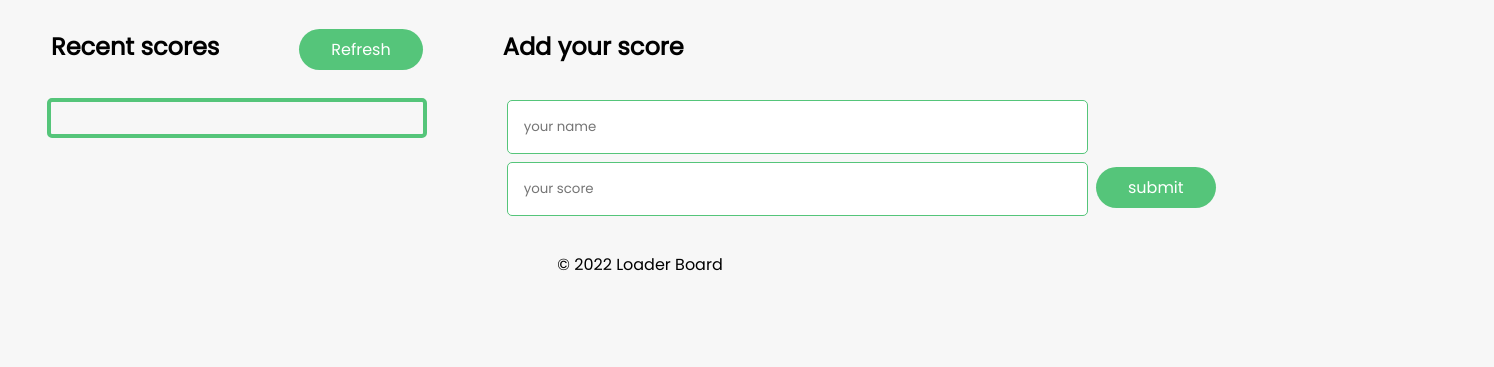
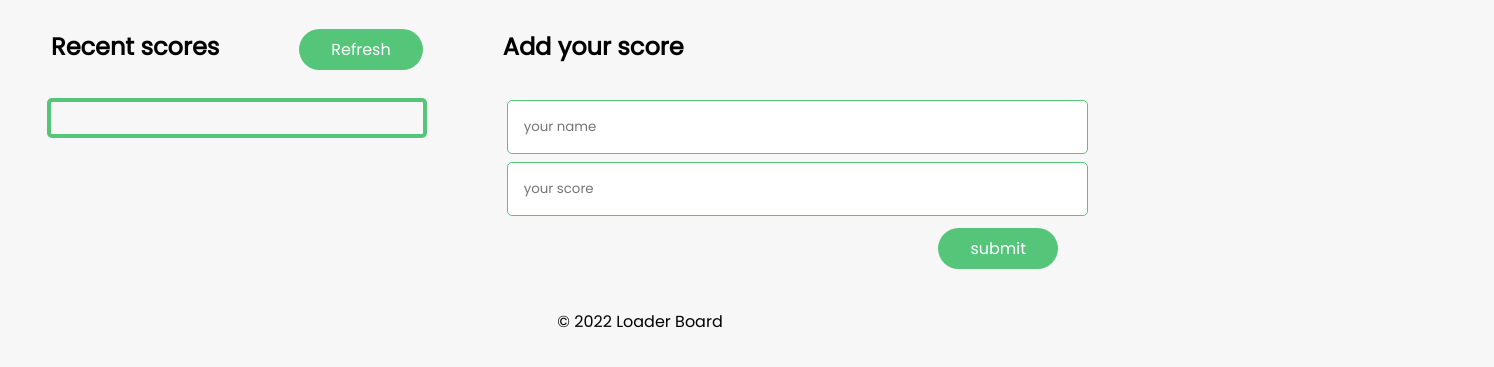
Before and after one commit to binhussen/leaderboard, a website built with webpack: page src/index.html in a window 1280 px wide. Shown: the part 139-506 px from the top of the page, 1494 px wide, since content can reach past the window. Built offline with nearby package versions, Linux system fonts and the light colour scheme; no server answers.

Commit message:
Update button position

```diff
--- a/src/styles.css
+++ b/src/styles.css
@@ -61,6 +61,10 @@ body {
   box-shadow: 0 0.5rem 0.5rem rgba(0, 0, 0, 0.2);
 }
 
+.btn-submit {
+  margin: 0.5rem 60%;
+}
+
 .section-score__content {
   border-radius: 1px;
   outline: 0.25rem solid var(--color-primary);
```
